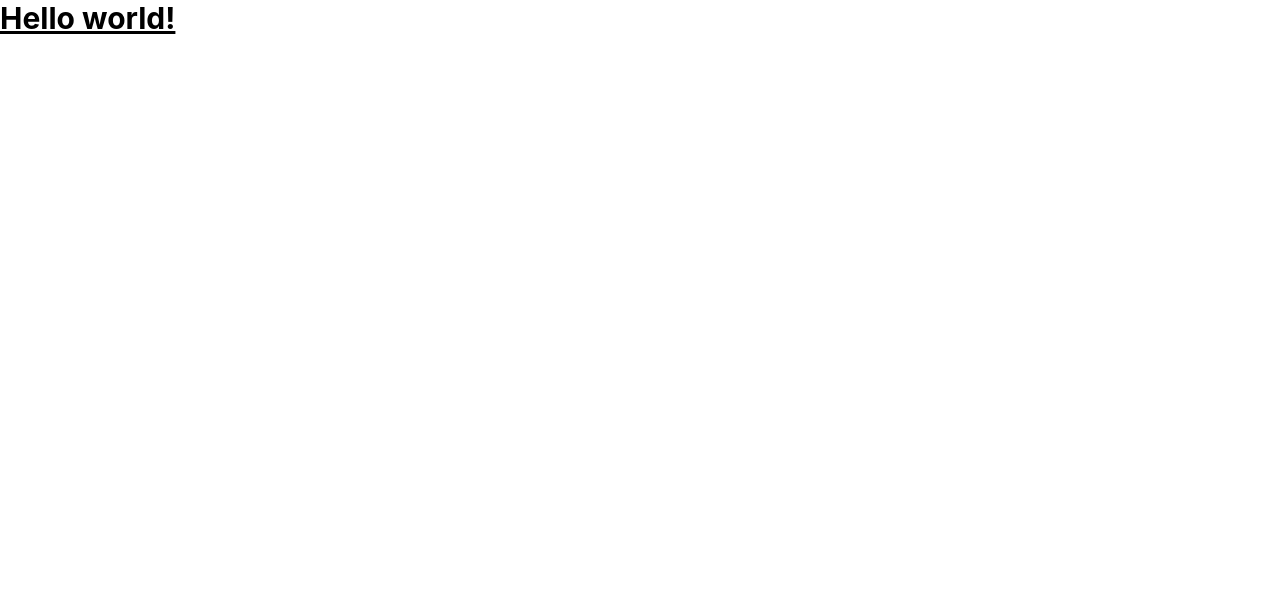
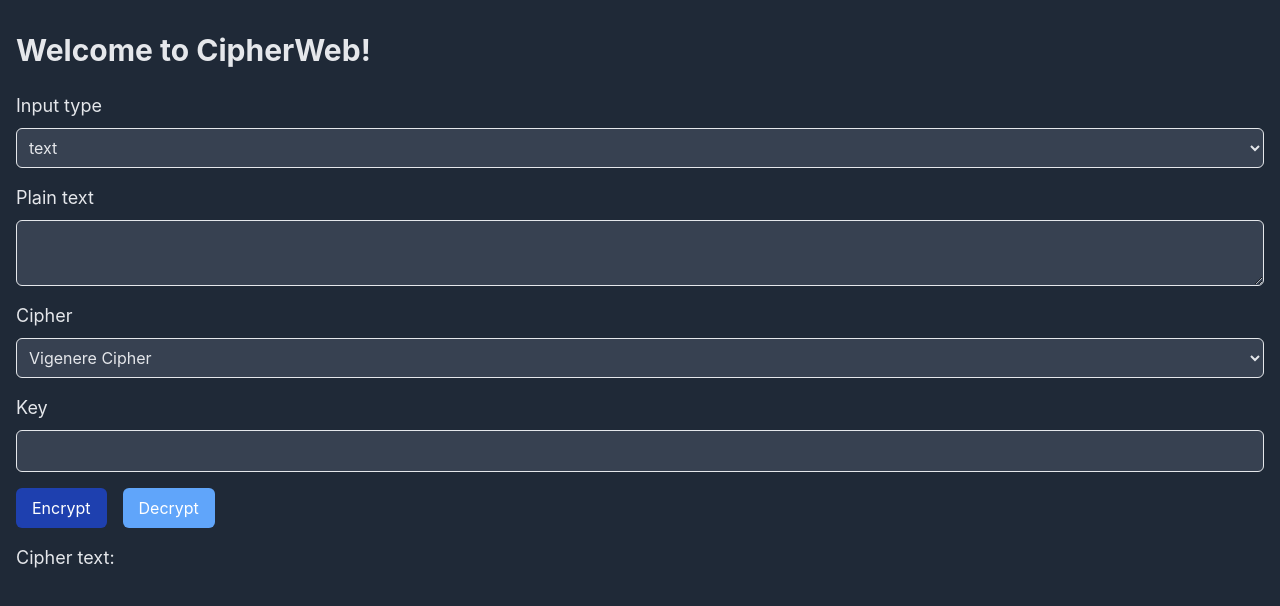
Before and after one commit to Salomo309/tugas-1-kriptografi, a React (Create React App) app in the folder client/: page / in a window 1280 px wide. Shown: the top 606 px of the page. Built offline with nearby package versions, Linux system fonts and the light colour scheme.

Commit message:
feat: frontend

```diff
--- a/client/src/App.css
+++ /dev/null
@@ -1,38 +0,0 @@
-.App {
-  text-align: center;
-}
-
-.App-logo {
-  height: 40vmin;
-  pointer-events: none;
-}
-
-@media (prefers-reduced-motion: no-preference) {
-  .App-logo {
-    animation: App-logo-spin infinite 20s linear;
-  }
-}
-
-.App-header {
-  background-color: #282c34;
-  min-height: 100vh;
-  display: flex;
-  flex-direction: column;
-  align-items: center;
-  justify-content: center;
-  font-size: calc(10px + 2vmin);
-  color: white;
-}
-
-.App-link {
-  color: #61dafb;
-}
-
-@keyframes App-logo-spin {
-  from {
-    transform: rotate(0deg);
-  }
-  to {
-    transform: rotate(360deg);
-  }
-}
--- a/client/src/App.js
+++ b/client/src/App.js
@@ -1,10 +1,127 @@
-import logo from "./logo.svg";
-import "./App.css";
+import React, { useState } from "react";
 
 function App() {
+  const [plaintext, setPlaintext] = useState("");
+  const [ciphertext, setCiphertext] = useState("");
+  const [key, setKey] = useState("");
+  const [cipher, setCipher] = useState("vigenere");
+  const [inputtype, setInputType] = useState("text");
+
+  const handleEncrypt = () => {
+    // const encrypted = encrypt(plaintext, key, cipher);
+    // setCiphertext(encrypted);
+  };
+
+  const handleDecrypt = () => {
+    // const decrypted = decrypt(ciphertext, key, cipher);
+    // setPlaintext(decrypted);
+  };
+
   return (
-    <div>
-      <h1 className="text-3xl font-bold underline">Hello world!</h1>
+    <div className="container mx-auto px-4 py-8 bg-gray-800 text-gray-200">
+      <h1 className="text-3xl font-bold mb-6">Welcome to CipherWeb!</h1>
+
+      <div className="flex flex-col mb-4">
+        <label htmlFor="inputtype" className="mb-2 text-lg">
+          Input type
+        </label>
+        <select
+          id="inputtype"
+          value={inputtype}
+          onChange={(e) => setInputType(e.target.value)}
+          className="border p-2 rounded-md bg-gray-700 focus:ring-blue-500 focus:ring-opacity-50"
+        >
+          <option value="text">text</option>
+          <option value="file">file</option>
+        </select>
+      </div>
+
+      {/* Conditionally render div based on inputtype */}
+      {inputtype === "text" ? (
+        <div className="flex flex-col mb-4">
+          <label htmlFor="plaintext" className="mb-2 text-lg">
+            Plain text
+          </label>
+          <textarea
+            id="plaintext"
+            value={plaintext}
+            onChange={(e) => setPlaintext(e.target.value)}
+            className="border p-2 rounded-md bg-gray-700 focus:ring-blue-500 focus:ring-opacity-50"
+          />
+        </div>
+      ) : (
+        <div className="flex flex-col mb-4">
+          <label htmlFor="file-input" className="mb-2 text-lg">
+            File
+          </label>
+          <input
+            type="file"
+            id="file-input"
+            className="border p-2 rounded-md focus:ring-blue-500 focus:ring-opacity-50"
+          />
+        </div>
+      )}
+
+      <div className="flex flex-col mb-4">
+        <label htmlFor="cipher" className="mb-2 text-lg">
+          Cipher
+        </label>
+        <select
+          id="cipher"
+          value={cipher}
+          onChange={(e) => setCipher(e.target.value)}
+          className="border p-2 rounded-md bg-gray-700 focus:ring-blue-500 focus:ring-opacity-50"
+        >
+          <option value="vigenere">Vigenere Cipher</option>
+          <option value="varianvigenere">Varian Vigenere Cipher</option>
+          <option value="extendedvigenere">Extended Vigenere Cipher</option>
+          <option value="playfair">Playfair Cipher</option>
+          <option value="affine">Affine Cipher</option>
+          <option value="hill">Hill Cipher</option>
+          <option value="super">Super Enkripsi</option>
+        </select>
+      </div>
+
+      <div className="flex flex-col mb-4">
+        <label htmlFor="key" className="mb-2 text-lg">
+          Key
+        </label>
+        <input
+          type="text"
+          id="key"
+          value={key}
+          onChange={(e) => setKey(e.target.value)}
+          className="border p-2 rounded-md bg-gray-700 focus:ring-blue-500 focus:ring-opacity-50"
+        />
+      </div>
+
+      <div className="flex gap-4 mb-4">
+        <button
+          onClick={handleEncrypt}
+          className="bg-blue-800 text-white py-2 px-4 rounded-md hover:bg-blue-900 active:ring-blue-800 active:ring-opacity-50"
+        >
+          Encrypt
+        </button>
+        <button
+          onClick={handleDecrypt}
+          className="bg-blue-400 text-white py-2 px-4 rounded-md hover:bg-blue-500 active:ring-blue-600 active:ring-opacity-50"
+        >
+          Decrypt
+        </button>
+      </div>
+
+      <div className="flex flex-col mb-4">
+        <label htmlFor="ciphertext" className="mb-2 text-lg">
+          Cipher text:
+        </label>
+        {ciphertext}
+        {/* <textarea
+          id="ciphertext"
+          value={ciphertext}
+          onChange={(e) => setCiphertext(e.target.value)}
+          className="border p-2 rounded-md bg-gray-700 focus:ring-blue-500 focus:ring-opacity-50"
+        /> */}
+      </div>
     </div>
   );
 }
--- a/client/src/index.css
+++ b/client/src/index.css
@@ -9,6 +9,7 @@ body {
     sans-serif;
   -webkit-font-smoothing: antialiased;
   -moz-osx-font-smoothing: grayscale;
+  background-color: #1F2937;
 }
 
 code {
```
Also changed, not shown: client/src/logo.svg (deleted), 1 other file (tests, documents, lock files or other folders).
